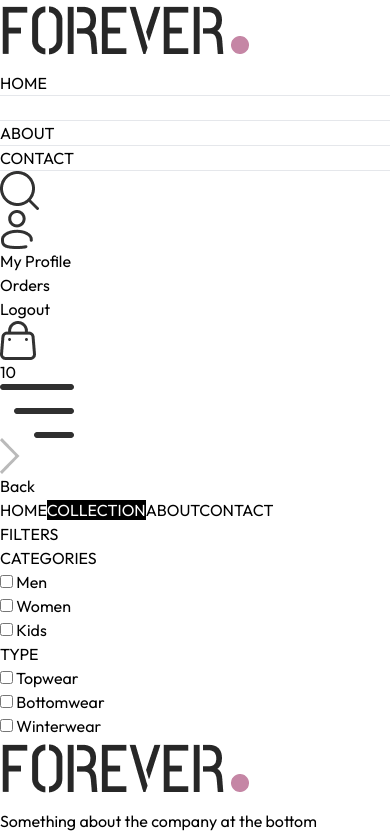
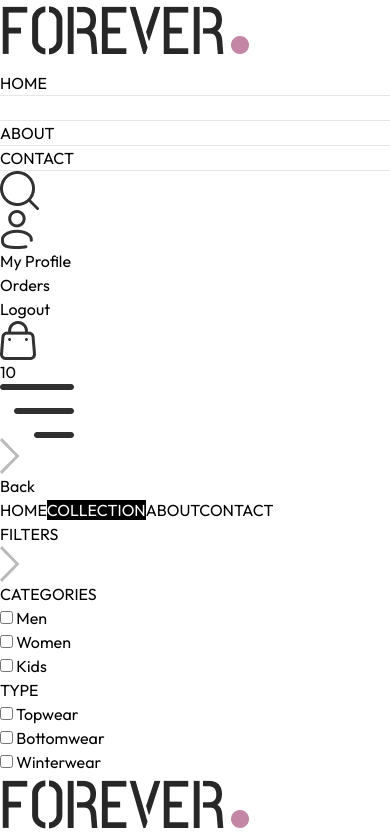
Before and after one commit to Andrew-Projects-1/E-Commerce, a React (Vite) app in the folder frontend/: page /collection in a window 390 px wide. Shown: the top 837 px of the page. Built offline with nearby package versions, Linux system fonts and the light colour scheme.

Commit message:
Updated Collections page to have hidden filters in small screen

```diff
--- a/frontend/src/pages/Collection.jsx
+++ b/frontend/src/pages/Collection.jsx
@@ -1,5 +1,6 @@
 import React, { useContext, useState } from 'react'
 import { ShopContext } from '../context/ShopContext'
+import { assets } from '../assets/assets'
 
 const Collection = () => {
 
@@ -11,7 +12,9 @@ const Collection = () => {
 
       {/* Filter Options */}
       <div className='min-w-60'>
-        <p className='my-2 text-xl flex items-center cursor-pointer gap-2'>FILTERS</p>
+        <p onClick={() => setShowFilter(!showFilter)} className='my-2 text-xl flex items-center cursor-pointer gap-2'>FILTERS
+          <img className={`h-3 sm:hidden ${showFilter ? 'rotate-90' : ''}`} src={assets.dropdown_icon} alt="" />
+        </p>
         {/* Category Filter */}
         <div className={`border border-gray-300 pl-5 py-3 mt-6 ${showFilter ? '' : 'hidden'} sm:block`}>
           <p className='mb-3 text-sm font-medium'>CATEGORIES</p>
@@ -28,7 +31,7 @@ const Collection = () => {
           </div>
         </div>
         {/* SubCategory Filter */}
-        <div className={`border border-gray-300 pl-5 py-3 mt-6 ${showFilter ? '' : 'hidden'} sm:block`}>
+        <div className={`border border-gray-300 pl-5 py-3 my-5 ${showFilter ? '' : 'hidden'} sm:block`}>
           <p className='mb-3 text-sm font-medium'>TYPE</p>
           <div className='flex flex-col gap-2 text-sm font-light text-gray-700'>
             <p className='flex gap-2'>
```
